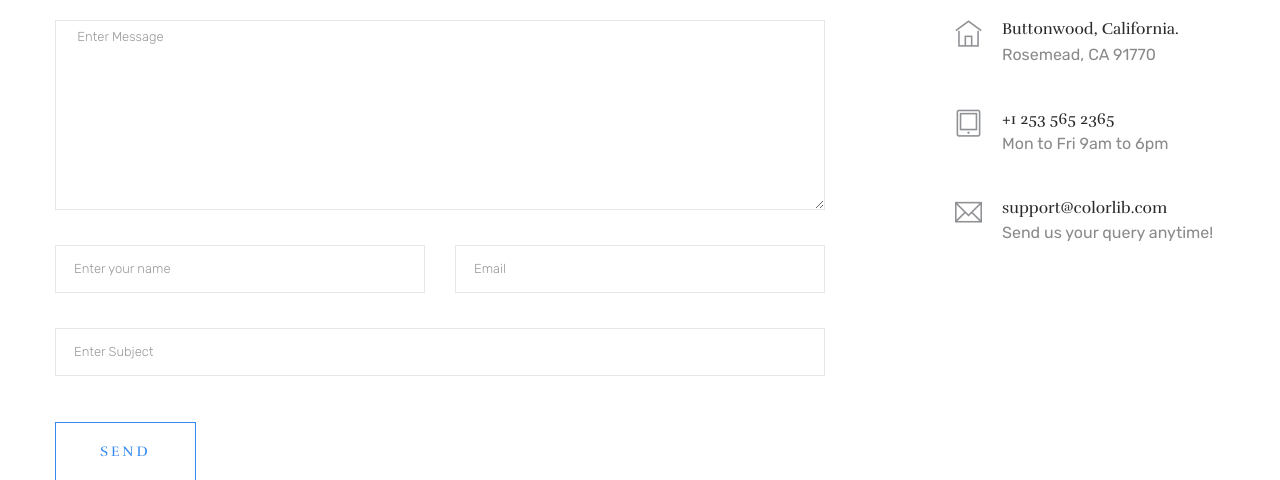
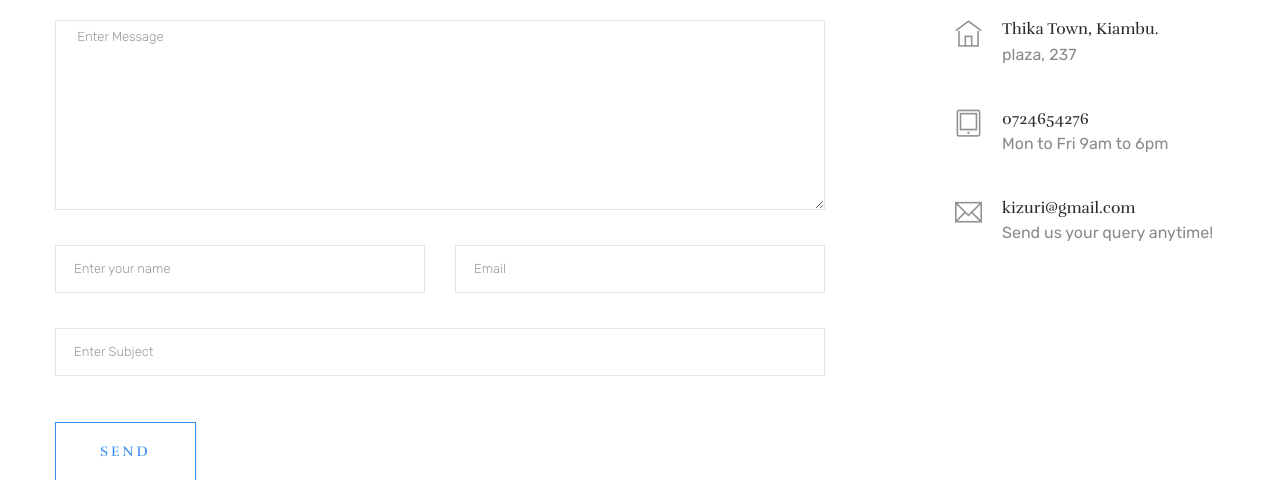
Before and after one commit to engkamakia/Kizuri-solutions, a Django app: page /contact/ in a window 1280 px wide. Shown: the part 1274-1754 px from the top of the page. Run offline with Django 4.2, Linux system fonts and the light colour scheme; some libraries are stand-ins or nearby versions.

Commit message:
updates on contact.html

```diff
--- a/kopa/templates/kopa/contacts.html
+++ b/kopa/templates/kopa/contacts.html
@@ -1659,21 +1659,21 @@
           <div class="media contact-info">
             <span class="contact-info__icon"><i class="ti-home"></i></span>
             <div class="media-body">
-              <h3>Buttonwood, California.</h3>
-              <p>Rosemead, CA 91770</p>
+              <h3>Thika Town, Kiambu.</h3>
+              <p>plaza, 237</p>
             </div>
           </div>
           <div class="media contact-info">
             <span class="contact-info__icon"><i class="ti-tablet"></i></span>
             <div class="media-body">
-              <h3>+1 253 565 2365</h3>
+              <h3>0724654276</h3>
               <p>Mon to Fri 9am to 6pm</p>
             </div>
           </div>
           <div class="media contact-info">
             <span class="contact-info__icon"><i class="ti-email"></i></span>
             <div class="media-body">
-              <h3>support@colorlib.com</h3>
+              <h3>kizuri@gmail.com</h3>
               <p>Send us your query anytime!</p>
             </div>
           </div>
```
